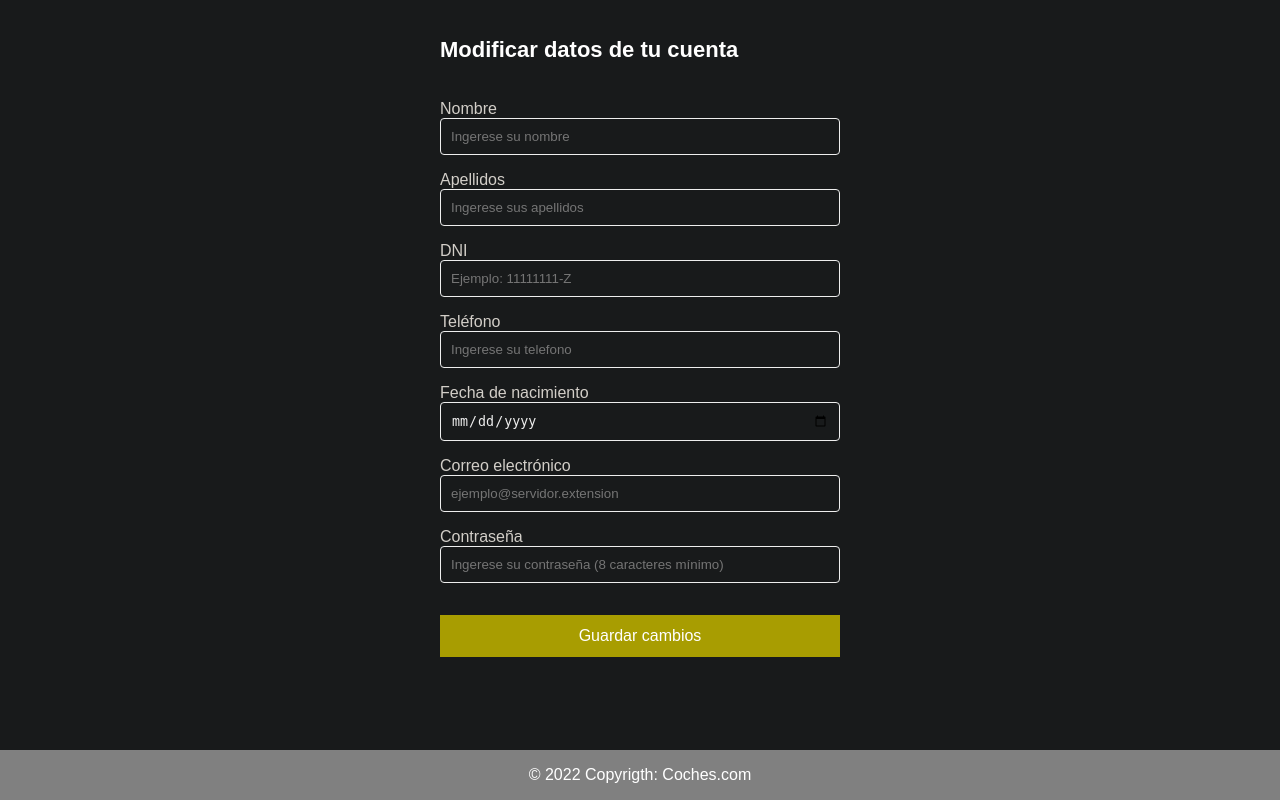
After one commit to Danelitos/SGSSI, a PHP site: page /HTML/modificarDatos.html in a window 1280 px wide. The commit adds this page. Run offline with PHP 8.4, Linux system fonts and the light colour scheme.

Commit message:
Mejoras del diseño del sistema web

```diff
--- a/CSS/estilo.css
+++ b/CSS/estilo.css
@@ -20,6 +20,10 @@ body{
 #containerRegistro{
     width: 400px;
     margin: 0px auto;
+}
+
+@media (min-widht:991px) {
+
 }
 
 header{
@@ -100,6 +104,7 @@ footer{
     font-size: 16px;
 
 }
+
 .animacion{
     height: 200px;
     margin-top: 123px;
--- a/HTML/coches.html
+++ b/HTML/coches.html
@@ -16,6 +16,9 @@
                 <label class="logo">
                     <a href="#"><img src="../img/coche1.png" alt=""></a>
                 </label>
+                <a href="coches.html">Inicio</a>
+                <a href="modificarDatos.html">Modificar datos</a>
+                <a href="index.html">Cerrar sesión</a>
               </nav>
             <div class="card bg-dark text-white" style="width: 18rem;">
                 <img class="card-img-top" src="../img/coche.jpg" alt="Card image cap">
--- /dev/null
+++ b/HTML/modificarDatos.html
@@ -0,0 +1,39 @@
+<!DOCTYPE html>
+<html>
+    <head>
+        <meta charset="utf-8" />
+        <title>Coches.eus</title>
+        <link rel="stylesheet" href="../CSS/estilo.css" />
+        <link rel="icon" href="../img/coche1.ico">
+    </head>
+    <body>
+        <div id="containerRegistro">
+            <header>
+                <h1>Modificar datos de tu cuenta </h1>
+            </header>
+
+        <form class="formulario">
+            <label>Nombre</label>
+            <input class="controles" placeholder="Ingerese su nombre" type="text" minlength="3"/> <br />
+            <label>Apellidos</label>
+            <input class="controles" placeholder="Ingerese sus apellidos" type="text" minlength="3" /> <br />
+            <label>DNI</label>
+            <input class="controles" placeholder="Ejemplo: 11111111-Z" type="text" pattern="[0-9]{8}\-[A-Z]" minlength="10" maxlength="10"/> <br />
+            <label>Teléfono</label>
+            <input class="controles" placeholder="Ingerese su telefono" type="tel" pattern="[0-9]{9}" minlength="9" maxlength="9"/> <br />
+            <label>Fecha de nacimiento</label>
+            <input class="controles"  type="date" min="1900-01-01"/> <br />
+            <label>Correo electrónico</label>
+            <input class="controles" placeholder="ejemplo@servidor.extension" type="email" minlength="3" /> <br />
+            <label>Contraseña</label>
+            <input class="controles" placeholder="Ingerese su contraseña (8 caracteres mínimo)" type="password" minlength="8" required/> <br />
+            <input class="botones" type="submit" value="Guardar cambios" />
+        </form>
+
+
+        </div>
+        <footer>
+            &copy; 2022 Copyrigth: Coches.com
+        </footer>
+    </body>
+</html>
```
